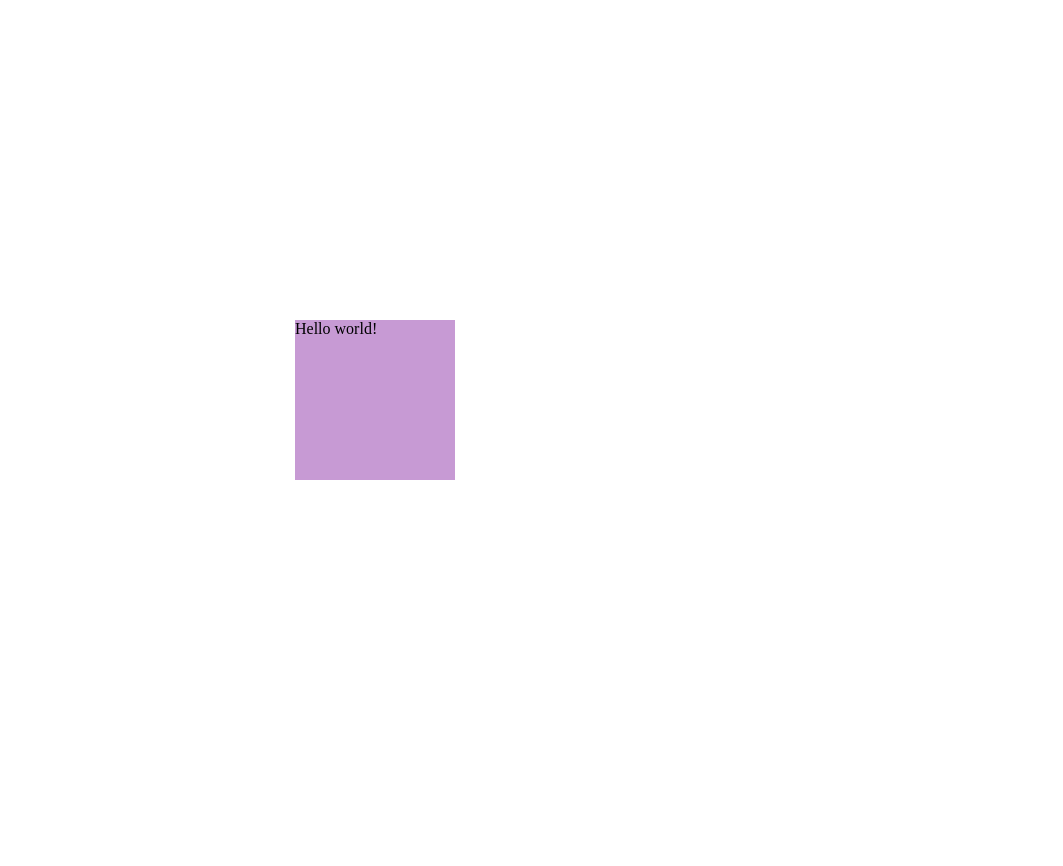
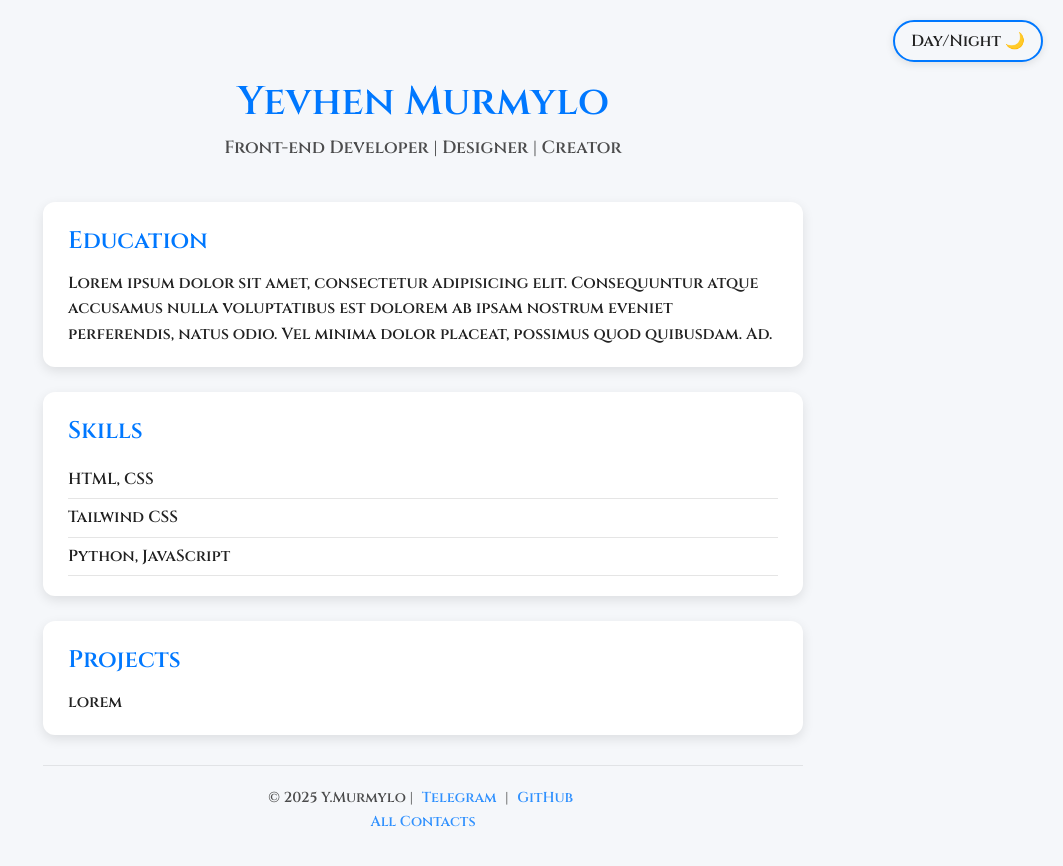
Before and after one commit to jkdkqzoor/First-module-project, a plain HTML site: page index.html in a window 1280 px wide. Shown: the whole page, without its empty margins (217-1280 px from the left). Before the commit the page ends 816 px from the top, so only its background shows below. Drawn offline with Linux system fonts and the light colour scheme.

Commit message:
nice work

```diff
--- a/index.html
+++ b/index.html
@@ -3,12 +3,65 @@
 <head>
     <meta charset="UTF-8">
     <meta name="viewport" content="width=device-width, initial-scale=1.0">
-    <title>think later</title>
+
+    <link rel="preconnect" href="https://fonts.googleapis.com">
+    <link rel="preconnect" href="https://fonts.gstatic.com" crossorigin>
+    <link href="https://fonts.googleapis.com/css2?family=Cinzel:wght@400..900&display=swap" rel="stylesheet">
+
+    <title>Portfolio</title>
+    <link rel="icon" type="image/x-icon" href="images/tab-icon.jpg">
+
     <link rel="stylesheet" href="css/main.css">
 </head>
 <body>
+    <!-- Toggle theme -->
+    <input type="checkbox" id="toggle-theme">
+    <label for="toggle-theme" class="theme-label">Day/Night 🌙</label>
 
-    <div class="world">Hello world!</div>
+    <div class="wrapper wrappers">
 
+    <div class="container">
+         <!-- Header -->
+        <header class="headerMainPage">
+          <h1 class="headerMainPage__h1">Yevhen Murmylo</h1>
+          <p class="headerMainPage__p">Front-end Developer | Designer | Creator</p>
+        </header>
+
+        <!-- Main resume section -->
+
+        <main>
+            <div class="card" id="education">
+                <h2>Education</h2>
+                <div class="card__content"><p>Lorem ipsum dolor sit amet, consectetur adipisicing elit. Consequuntur atque accusamus nulla voluptatibus est dolorem ab ipsam nostrum eveniet perferendis, natus odio. Vel minima dolor placeat, possimus quod quibusdam. Ad.</p>
+                </div>
+            </div>
+
+            <div class="card" id="skills">
+                <a href="skills.html">
+                <h2>Skills</h2>
+                <div class="card__content">
+                    <ul>
+                        <li>HTML, CSS</li>
+                        <li>Tailwind CSS</li>
+                        <li>Python, JavaScript</li>
+                    </ul>
+                </div>
+                </a>
+            </div>
+
+            <div class="card" id="projects">
+                <h2>Projects</h2>
+                <div class="card__content">
+                    <p>lorem</p>
+                </div>
+            </div>
+        </main>
+
+        <!-- Footer -->
+
+        <footer class="footerMainPage"><p>© 2025 Y.Murmylo | <a href="#">Telegram</a> | <a href="#">GitHub</a><br><a href="contacts.html">All Contacts</a></p></footer>
+
+    </div>
+    </div>
 </body>
 </html>
--- a/scss/_base.scss
+++ b/scss/_base.scss
@@ -0,0 +1,24 @@
+@use "variable.scss" as *;
+a{
+    text-decoration: none;
+}
+*{
+    margin: 0;
+    padding: 0;
+    box-sizing: border-box;
+    font-family: $mainFont;
+    font-weight: 600;
+    transition: all 0.3s ease-in;
+    color:var(--text);
+}
+
+html{
+    scroll-behavior: smooth;
+}
+
+ul{
+    list-style: none;
+}
+body html{
+    height: 100%;
+}
--- /dev/null
+++ b/scss/_cards.scss
@@ -0,0 +1,27 @@
+@use "variable.scss" as *;
+
+// Cards
+
+.card{
+    background: var(--card-bg);
+    border-radius: 12px;
+    padding: 20px 25px;
+    margin-bottom: 25px;
+    box-shadow: 0 4px 12px var(--shadow);
+    transform: translateY(0);
+}
+
+.card:hover{
+    transform: translateY(-5px);
+    box-shadow: 0 6px 20px var(--shadow);
+}
+
+.card h2{
+    color:var(--title-text);
+    margin-bottom: 10px;
+}
+
+.card__content li {
+    padding: 6px 0;
+    border-bottom: 1px solid var(--shadow);
+}
--- /dev/null
+++ b/scss/_footer.scss
@@ -0,0 +1,20 @@
+@use "variable.scss" as *;
+
+footer {
+  text-align: center;
+  font-size: 0.9rem;
+  margin-top: 30px;
+  padding-top: 20px;
+  border-top: 1px solid var(--shadow);
+  opacity: 0.8;
+}
+
+footer a {
+  color: var(--title-text);
+  text-decoration: none;
+  margin: 0 5px;
+}
+
+footer a:hover {
+  text-decoration: underline;
+}
--- a/scss/_header.scss
+++ b/scss/_header.scss
@@ -0,0 +1,15 @@
+@use "variable.scss" as *;
+
+.headerMainPage{
+    text-align: center;
+    margin-bottom:40px;
+}
+
+.headerMainPage h1{
+    font-size: 2.5rem;
+    color:var(--title-text);
+}
+.headerMainPage p{
+    font-size: 1.1rem;
+    opacity: 0.8;
+}
--- /dev/null
+++ b/scss/_skills.scss
@@ -0,0 +1,24 @@
+@use "base.scss" as *;
+@use "variable.scss" as *;
+@use "themeToggle.scss" as *;
+
+.skillsbody{
+    height: auto;
+    min-height: 100%;
+    width:100vw;
+    position:absolute;
+    top:0;
+    color:var(--text);
+    line-height: 1.6;
+    background-image: url("/images/background.jpg");
+    background-repeat: no-repeat;
+    background-size: cover;
+}
+
+.myfavLang{
+    width: 700px;
+    height: 200px;
+    background-color: rgb(0, 0, 0, 0.3);
+    border-radius: 13px;
+    margin-left: 20px;
+}
--- /dev/null
+++ b/scss/_themeToggle.scss
@@ -0,0 +1,36 @@
+@use "variable.scss" as *;
+
+#toggle-theme{
+    display: none;
+}
+
+.theme-label{
+  z-index: 1;
+  position: fixed;
+  top: 20px;
+  right: 20px;
+  background: var(--bg);
+  border: 2px solid var(--title-text);
+  color:var(--text);
+  border-radius: 25px;
+  padding: 8px 16px;
+  font-size: 1rem;
+  cursor: pointer;
+  user-select: none;
+  box-shadow: 0 2px 8px var(--shadow);
+}
+
+
+#toggle-theme:checked ~ .theme-label{
+    background: var(--title-text);
+}
+
+#toggle-theme:checked ~ .wrappers{
+  --bg: #121212;
+  --text: #f1f1f1;
+  --card-bg: #1f1f1f;
+  --title-text: #4aa3ff;
+  --shadow: rgba(255, 255, 255, 0.1);
+
+
+}
--- a/scss/_variable.scss
+++ b/scss/_variable.scss
@@ -1,2 +1,10 @@
 @use "sass:map";
-$dWH:20vh;
+$mainFont:  "Cinzel", serif;
+
+:root {
+  --bg: #f5f7fa;
+  --text: #222;
+  --card-bg: #fff;
+  --title-text: #0078ff;
+  --shadow: rgba(0, 0, 0, 0.1);
+}
--- a/scss/main.scss
+++ b/scss/main.scss
@@ -1,18 +1,46 @@
-@use "_variable.scss" as *;
-@use "_base.scss";
-@use "_header.scss";
+@use "variable.scss" as *;
+@use "base.scss" as *;
+@use "header.scss" as *;
+@use "themeToggle.scss" as *;
+@use "cards.scss" as *;
+@use "footer.scss" as *;
+@use "skills.scss" as *;
 
-body{
-    height: 100vh;
-    width: 100vw;
+.container{
+    max-width: 800px;
+    margin: 50px auto;
+    padding: 20px;
+    position: relative;
 }
 
-.world{
-    width:$dWH;
-    height:$dWH;
-    background-color: rgb(144, 55, 170, 0.5);
-    position: absolute;
-    top: 40vh;
-    left:40vw;
+.wrapper{
+    height: auto;
+    min-height: 100%;
+    width:100vw;
+    position:absolute;
+    top:0;
+    background: var(--bg);
+    color:var(--text);
+    line-height: 1.6;
+}
 
+div{
+    display: block;
 }
+
+
+// media
+@media (max-width: 600px) {
+  .container {
+    padding: 15px;
+  }
+
+  .headerMainPage h1 {
+    font-size: 2rem;
+  }
+
+  .theme-label {
+    font-size: 0.9rem;
+    padding: 6px 12px;
+  }
+}
```
Also changed, not shown: contacts.html (added, +20 -0 lines), skills.html (added, +38 -0 lines), css/main.css, images/background.jpg (added), images/tab-icon.jpg (added).
